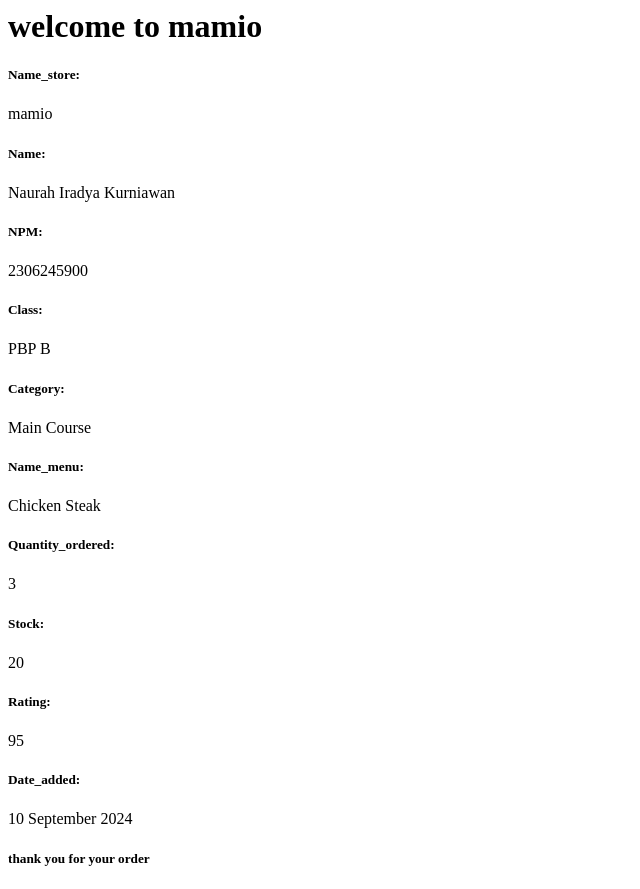
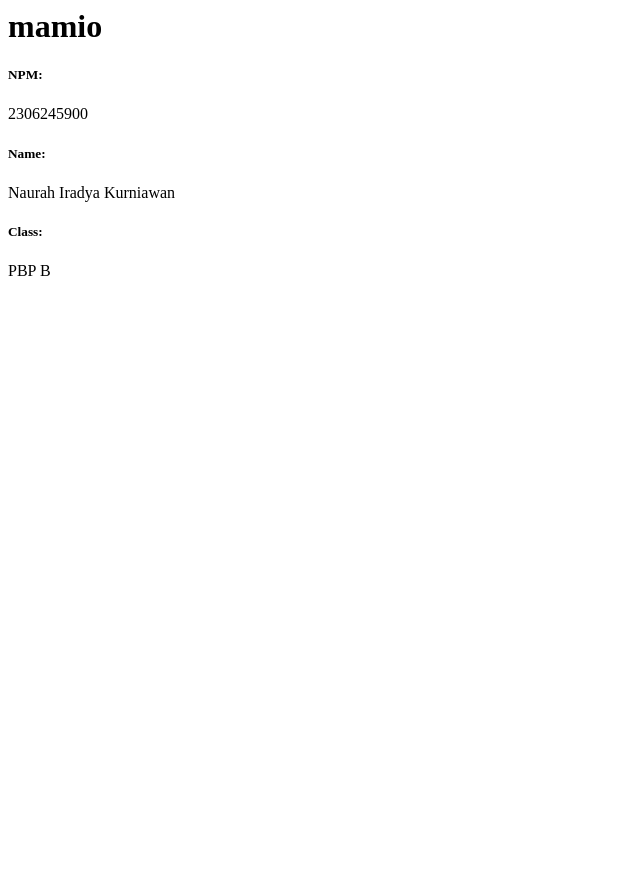
Before and after one commit to Naurah15/mamio, a Django app: page / in a window 1280 px wide. Shown: the whole page, without its empty margins (0-640 px from the left). After the commit the page ends 276 px from the top, so only its background shows below. Run offline with Django 5.2, Linux system fonts and the light colour scheme.

Commit message:
Finalisasi mamio

```diff
--- a/main/templates/main.html
+++ b/main/templates/main.html
@@ -1,25 +1,8 @@
-<h1>welcome to mamio</h1>
+<h1>mamio</h1>
 
-<h5>Name_store: </h5>
-<p>{{ name_store }}<p>
+<h5>NPM: </h5>
+<p>{{ npm }}<p>
 <h5>Name: </h5>
 <p>{{ name }}<p>
-<h5>NPM: </h5>
-<p>{{ npm }}<p>
 <h5>Class: </h5>
 <p>{{ class }}<p>
-
-<h5>Category: </h5>
-<p>{{ category }}<p>
-<h5>Name_menu: </h5>
-<p>{{ name_menu }}<p>
-<h5>Quantity_ordered: </h5>
-<p>{{ quantity_ordered }}<p>
-<h5>Stock: </h5>
-<p>{{ stock }}<p>
-<h5>Rating: </h5>
-<p>{{ rating }}<p>
-<h5>Date_added: </h5>
-<p>{{ date_added }}<p>
-
-<h5>thank you for your order</h5>
--- a/main/views.py
+++ b/main/views.py
@@ -3,20 +3,9 @@ from django.shortcuts import render
 # Create your views here.
 def show_main(request):
     context = {
-        'name_store' : 'mamio',
-
+        'npm' : '2306245900',
         'name': 'Naurah Iradya Kurniawan',
-        'npm' : '2306245900',
-        'class': 'PBP B',
-
-        'category' : 'Main Course',
-        'name_menu' : 'Chicken Steak',
-        'quantity_ordered' : '3',
-        'stock' : '20',
-        'rating' : '95',
-        'date_added' : '10 September 2024',
-
-
+        'class': 'PBP B'
     }
 
     return render(request, "main.html", context)
```
Also changed, not shown: main/models.py (+6 -3 lines).
